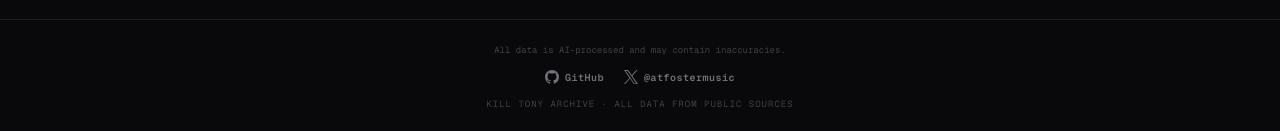
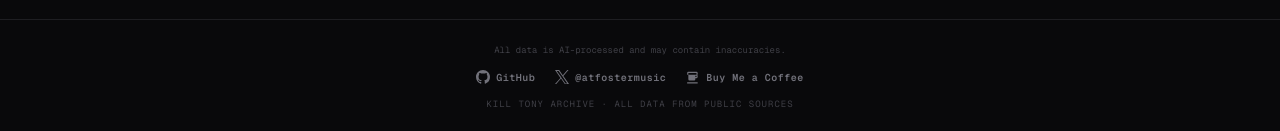
Before and after one commit to ianjamesburke/kill-tony-archive, a SvelteKit app in the folder frontend/: page /vote in a window 1280 px wide. Shown: the part 694-825 px from the top of the page. Built offline with nearby package versions, Linux system fonts and the light colour scheme.

Commit message:
add buy me a coffee link to site footer

```diff
--- a/frontend/src/routes/+layout.svelte
+++ b/frontend/src/routes/+layout.svelte
@@ -63,6 +63,10 @@
 		<a href="https://x.com/atfostermusic" target="_blank" rel="noopener noreferrer" class="footer-link">
 			<svg viewBox="0 0 16 16" fill="currentColor" class="footer-icon"><path d="M9.52 6.78L15.48 0h-1.41L8.9 5.88 4.76 0H0l6.25 9.1L0 16h1.41l5.46-6.35L11.24 16H16L9.52 6.78zm-1.93 2.25l-.63-.91L1.93 1.04h2.17l4.07 5.82.63.91 5.28 7.55h-2.17L7.59 9.03z"/></svg>
 			@atfostermusic
+		</a>
+		<a href="https://buymeacoffee.com/ianjamesbu8" target="_blank" rel="noopener noreferrer" class="footer-link">
+			<svg viewBox="0 0 24 24" fill="currentColor" class="footer-icon"><path d="M2 21h18v2H2zM20 8h-2V5H4v3H2V5a2 2 0 012-2h14a2 2 0 012 2zm-2 0a2 2 0 012 2v2a2 2 0 01-2 2h-2v-2h2v-2h-2V8zM4 8h12v8a2 2 0 01-2 2H6a2 2 0 01-2-2z"/></svg>
+			Buy Me a Coffee
 		</a>
 	</div>
 	<div class="footer-bottom">
```
